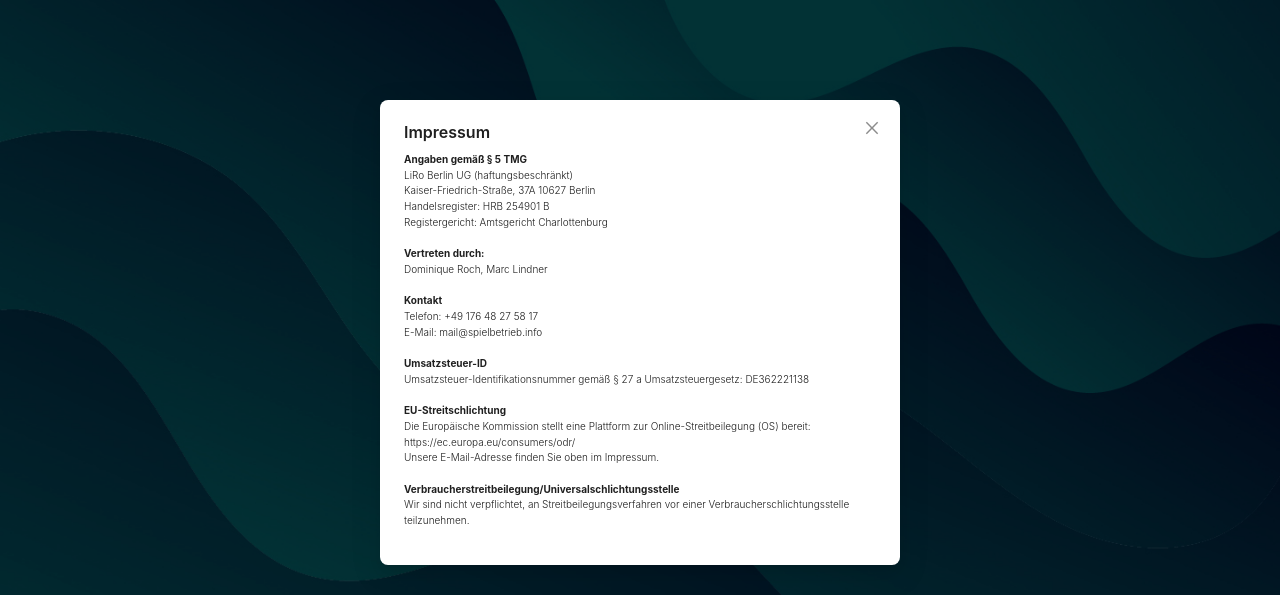
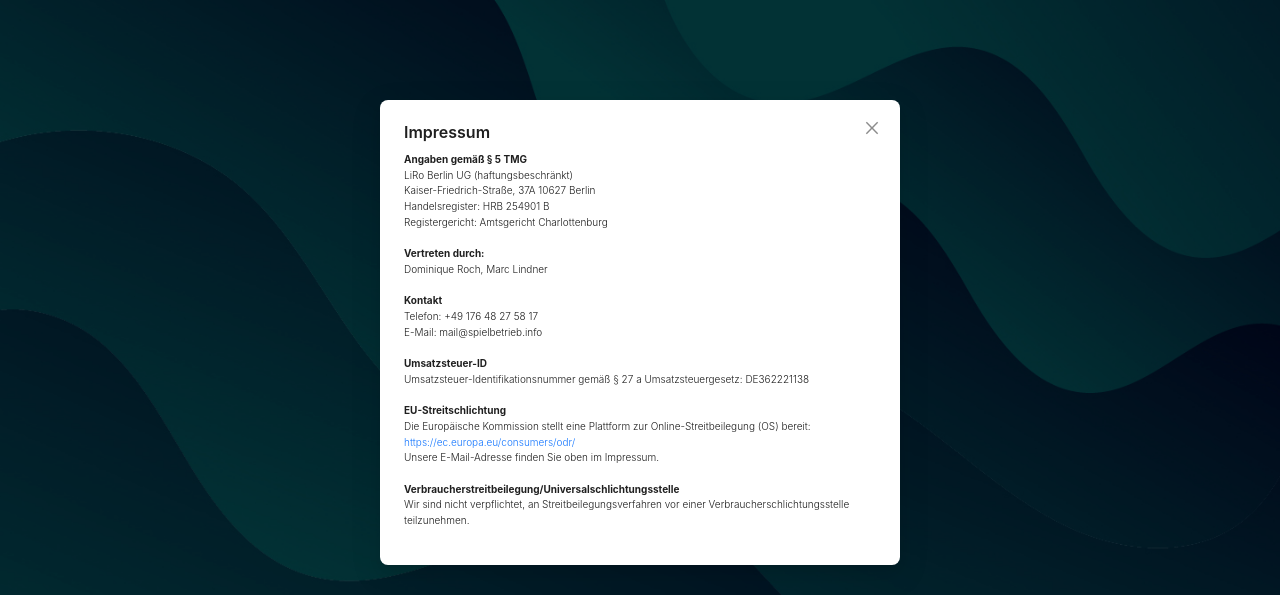
Before and after one commit to vanStaen/spielbetrieb.info, a React app: page / in a window 1280 px wide. Both pictures are taken after a click on the element "Impressum". Shown: the top 595 px of the page. Built offline with nearby package versions, Linux system fonts and the light colour scheme.

Commit message:
Impressum link

```diff
--- a/src/components/Impressum/Impressum.jsx
+++ b/src/components/Impressum/Impressum.jsx
@@ -50,7 +50,7 @@ export const Impressum = () => {
         <br />
         <b>EU-Streitschlichtung </b> <br />
         Die Europäische Kommission stellt eine Plattform zur
-        Online-Streitbeilegung (OS) bereit: https://ec.europa.eu/consumers/odr/{" "}
+        Online-Streitbeilegung (OS) bereit: <a href="https://ec.europa.eu/consumers/odr/" target="_blank">https://ec.europa.eu/consumers/odr/</a>{" "}
         <br />
         Unsere E-Mail-Adresse finden Sie oben im Impressum. <br />
         <br />
```
